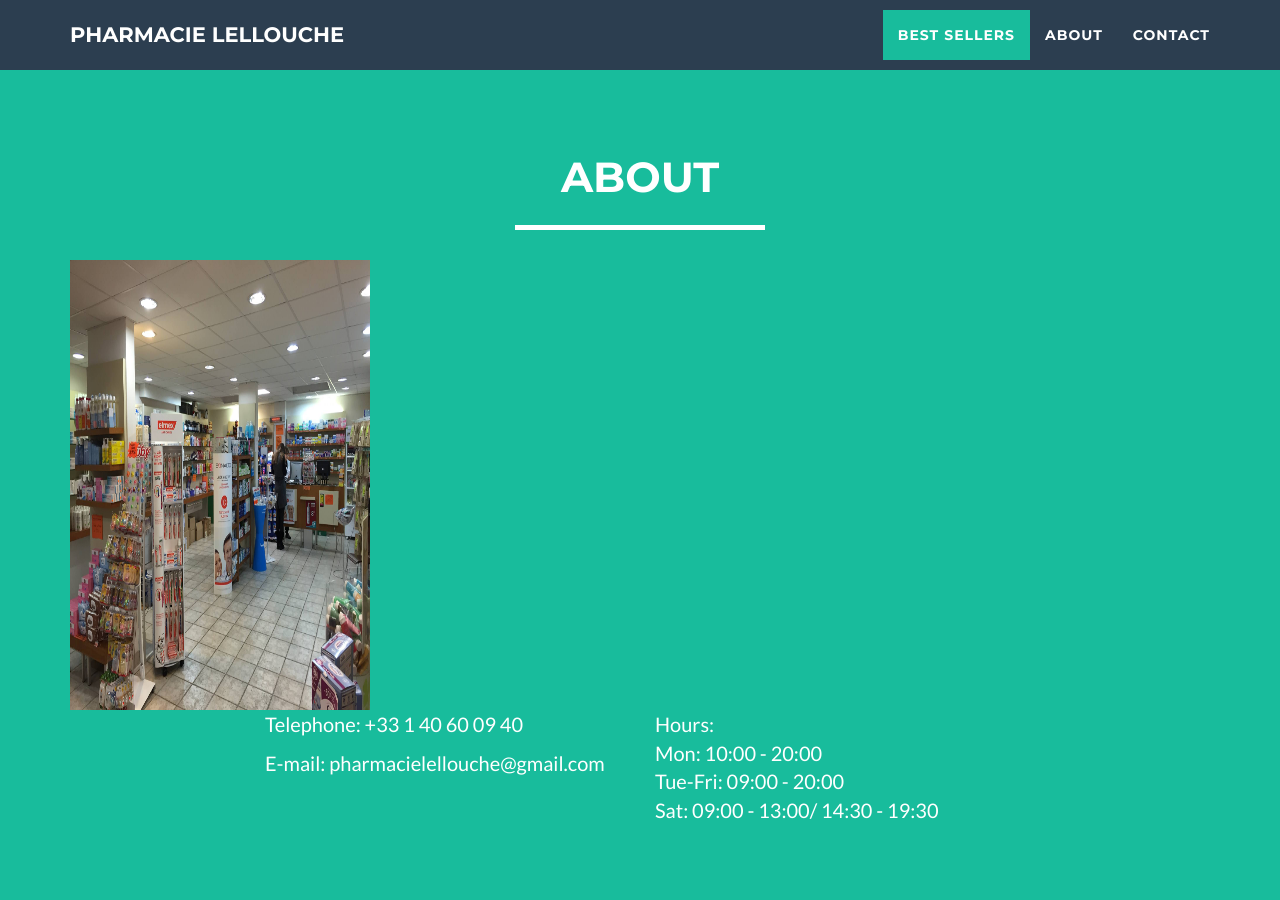
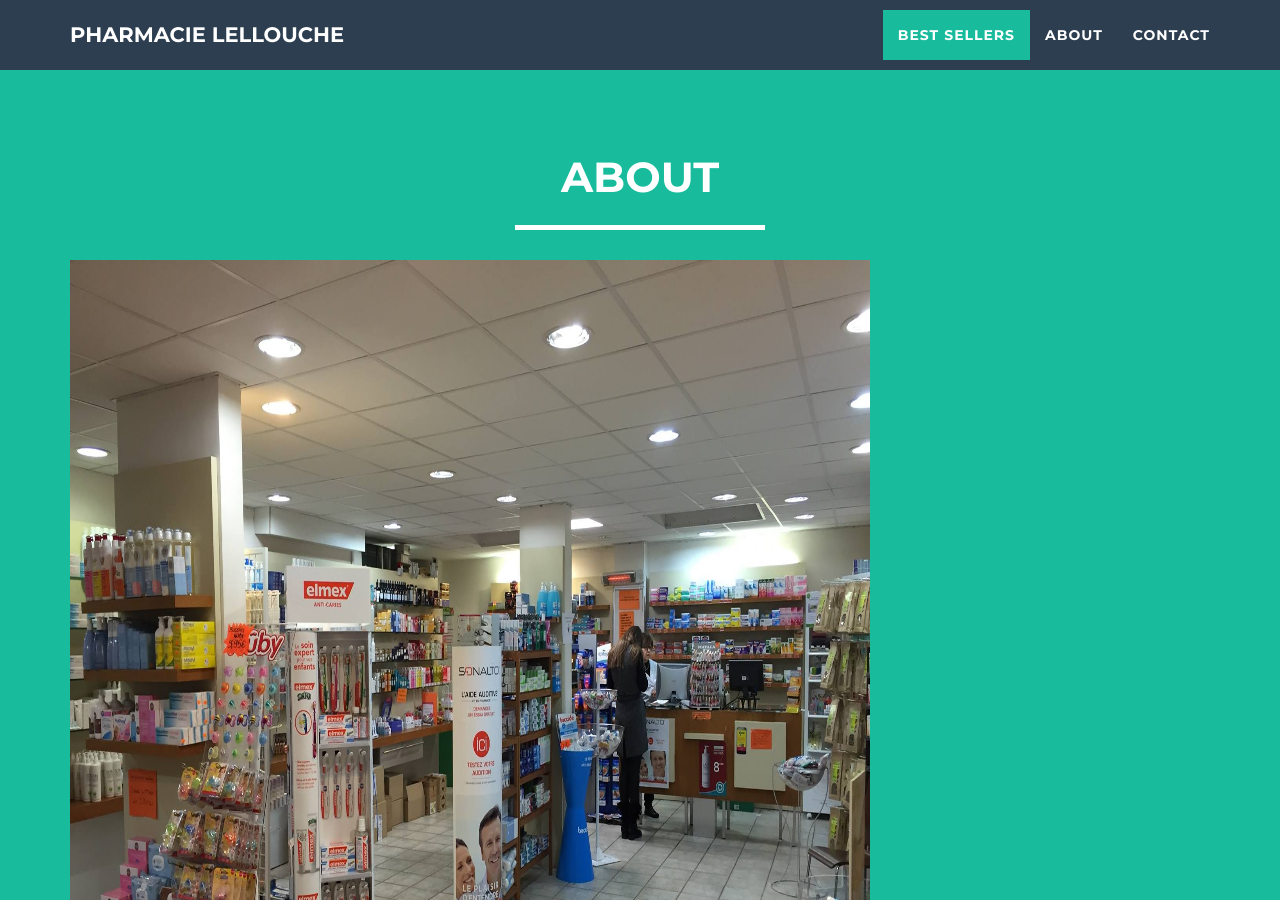
Before and after one commit to Pharma65/pharma65.github.io, a Jekyll site: the page index.html, which Jekyll copies as it is, in a window 1280 px wide and 900 px high, scrolled down 2218 px. Built offline with Jekyll 4.4.1, drawn with Linux system fonts in a browser that asks for light colours; nearby versions of some CDN libraries.

Commit message:
Update index.html

```diff
--- a/index.html
+++ b/index.html
@@ -165,7 +165,7 @@
                     <hr class="star-light">
                 </div>
             </div>
-            <img src="pharma.jpg" width="300px" height="450px" />
+            <img src="pharma.jpg" width="800px" height="900px" align="middle"/>
             <div class="row">
                 <div class="col-lg-4 col-lg-offset-2">
                     <p>Telephone: +33 1 40 60 09 40 </p>
```
